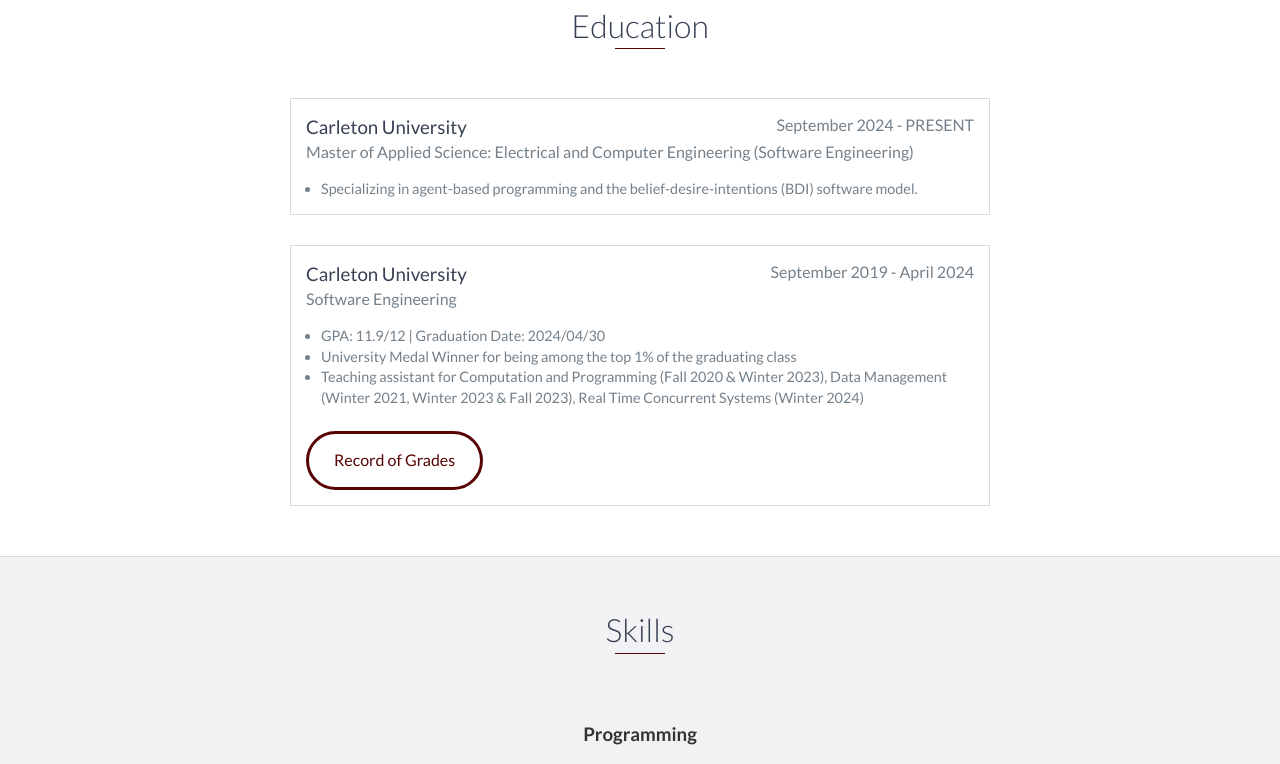
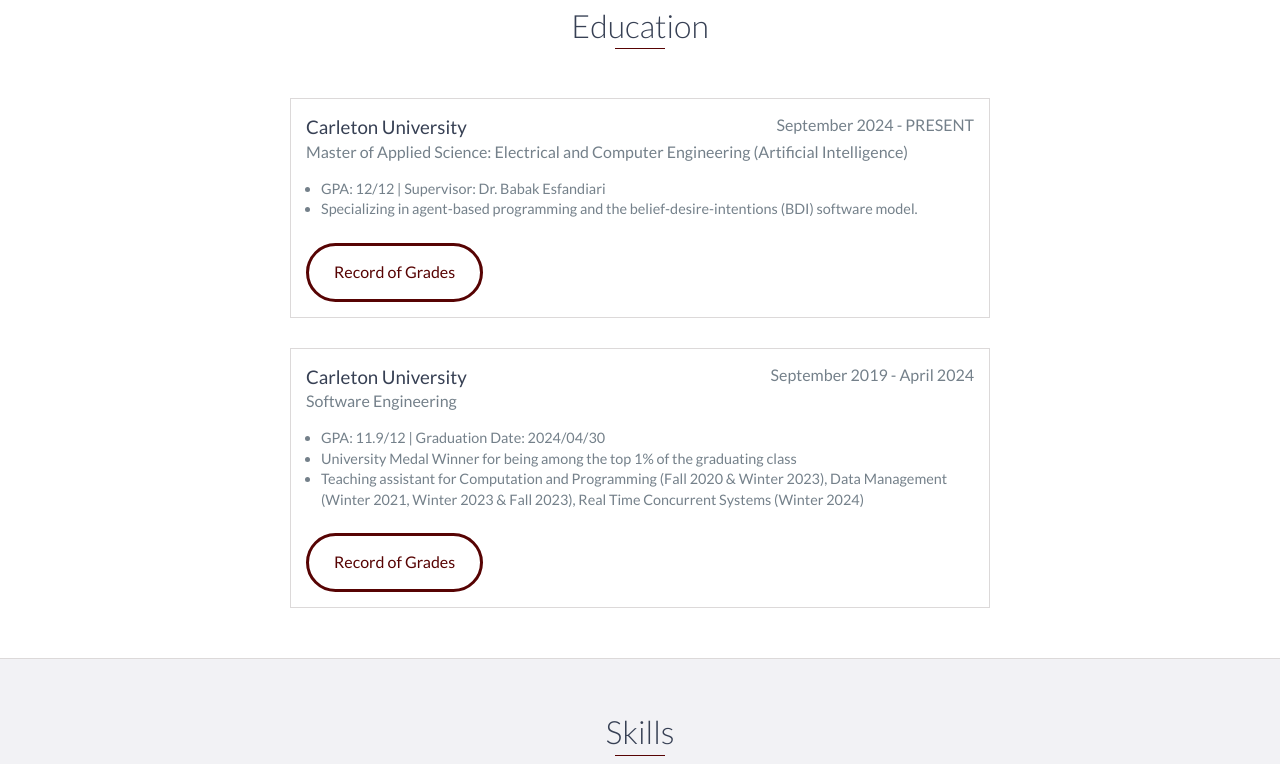
Before and after one commit to bardia-p/bardia-p.github.io, a website: page index.html in a window 1280 px wide. Shown: the part 3295-4059 px from the top of the page. Drawn offline with nearby package versions, Linux system fonts and the light colour scheme.

Commit message:
Added the masters grades.

```diff
--- a/index.html
+++ b/index.html
@@ -178,12 +178,21 @@
         <div class="education-block">
             <h3>Carleton University</h3>
             <span class="education-date">September 2024 - PRESENT</span>
-            <h4>Master of Applied Science: Electrical and Computer Engineering (Software Engineering)</h4>
+            <h4>Master of Applied Science: Electrical and Computer Engineering (Artificial Intelligence)</h4>
             <ul>
+                <li>
+                    GPA: 12/12 | Supervisor: Dr. Babak Esfandiari
+                </li>
                 <li>
                     Specializing in agent-based programming and the belief-desire-intentions (BDI) software model.
                 </li>
             </ul>
+
+            <br/>
+
+            <div>
+                <a position= center href="./documents/Bardia_Parmoun_Masters_Record_of_Grades.pdf" target="_blank" class="btn-rounded-white">Record of Grades</a>
+            </div>
         </div>
 
         <div class="education-block">
@@ -205,7 +214,7 @@
             <br/>
 
             <div>
-                <a position= center href="./documents/Bardia_Parmoun_Record_of_Grades.pdf" target="_blank" class="btn-rounded-white">Record of Grades</a>
+                <a position= center href="./documents/Bardia_Parmoun_Bachelors_Record_of_Grades.pdf" target="_blank" class="btn-rounded-white">Record of Grades</a>
             </div>
         </div>
         <!-- End .education-block -->
@@ -546,15 +555,14 @@
                 <div>
                     <h2 class="heading">Get in Touch</h2>
                 </div>
-                <div class="col-md-9 social">
+                <div class="col-md-8 social">
                     <ul>
                         <li>
-                            <a href="mailto: bardiaparmoun@gmail.com" target="_blank">bardiaparmoun@gmail.com</a>
+                            Add me:
                         </li>
                         <li>
                             <a href="https://www.linkedin.com/in/bardiaparmoun/" target="_blank"><i class="fa fa-linkedin" aria-hidden="true"></i> bardiaparmoun</a>
                         </li>
-
                         <li>
                             <a href="https://github.com/bardia-p/" target="_blank"><i class="fa fa-github" aria-hidden="true"></i> bardia-p</a>
                         </li>
```
Also changed, not shown: images/lead-bg.jpg (deleted), 3 other files.
